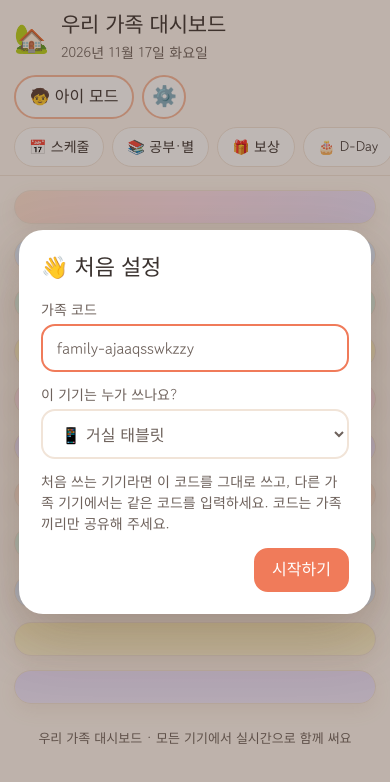
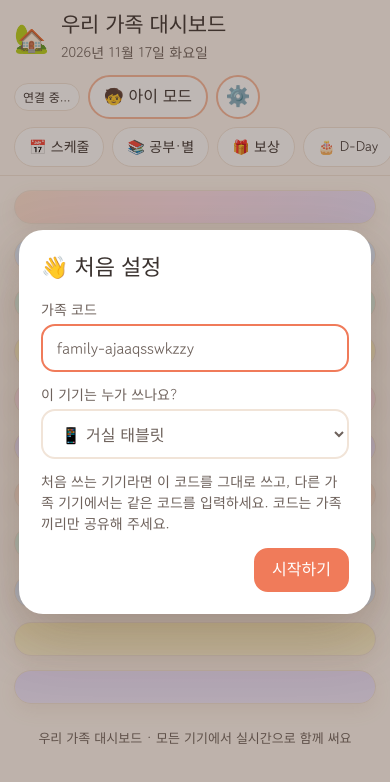
Before and after one commit to mong-arch/family-Dashboard, a plain HTML site: page index.html in a window 390 px wide. Drawn offline with Linux system fonts and the light colour scheme.

Commit message:
휴대폰 화면에서도 동기화 상태 배지 표시
Co-Authored-By: Claude Opus 5.5 <noreply@anthropic.com>
Claude-Session: https://claude.ai/code/session_01SxEgRkrzSKFFztcDcUd2Bw

```diff
--- a/css/style.css
+++ b/css/style.css
@@ -351,7 +351,8 @@ textarea { resize: vertical; }
   .topbar-inner { padding: 10px 14px 4px; }
   .brand h1 { font-size: 21px; }
   .brand-mark { font-size: 28px; }
-  .sync-badge { display: none; }
+  .sync-badge { font-size: 12px; padding: 4px 8px; }
+  .topbar-actions { flex-wrap: wrap; }
   .layout { padding: 14px; gap: 14px; }
   .card { padding: 16px; }
   .hero-main { flex-direction: column; text-align: center; }
--- a/sw.js
+++ b/sw.js
@@ -1,6 +1,6 @@
 // 서비스 워커: 앱 화면 파일을 저장해 두고, 인터넷이 느리거나 끊겨도 열리게 합니다.
 // 파일을 고친 뒤 배포할 때는 아래 VERSION 숫자를 올려 주세요.
-const VERSION = "v3";
+const VERSION = "v4";
 const CACHE = `family-dashboard-${VERSION}`;
 const SHELL = [
   "./",
```
